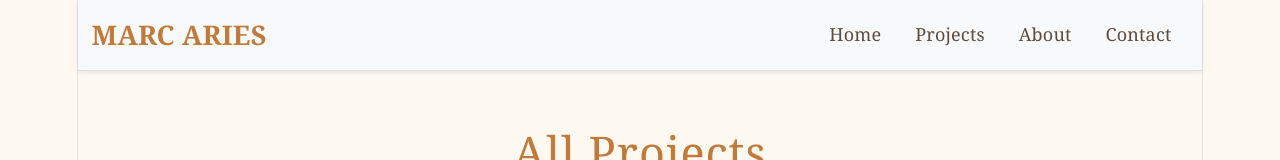
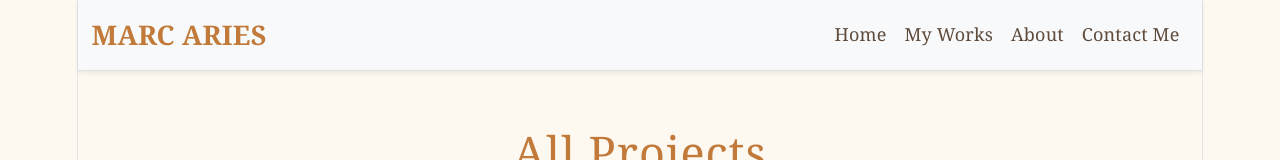
Before and after one commit to Marc-4ries/MyPortfolio, a React (Vite) app: page /myworks in a window 1280 px wide. Shown: the top 160 px of the page. Built offline with nearby package versions, Linux system fonts and the light colour scheme; no server answers.

Commit message:
Full stack app

```diff
--- a/index.html
+++ b/index.html
@@ -1,10 +1,9 @@
-<!doctype html>
+<!DOCTYPE html>
 <html lang="en">
   <head>
     <meta charset="UTF-8" />
-    <link rel="icon" type="image/svg+xml" href="/favicon.svg" />
     <meta name="viewport" content="width=device-width, initial-scale=1.0" />
-    <title>apptechfinalsportfolio</title>
+    <title>Marc Aries Portfolio</title>
   </head>
   <body>
     <div id="root"></div>
--- a/src/App.tsx
+++ b/src/App.tsx
@@ -16,7 +16,7 @@ function App() {
         <Route path="/myworks" element={<MyWorks />} />
         <Route path="/about" element={<About />} />
         <Route path="/contact" element={<ContactMe />} />
-        <Route path="/x7k9m-admin" element={<Admin />} />
+        <Route path="/secretadmin" element={<Admin />} />
       </Routes>
     </Router>
   );
--- a/src/Navbar.tsx
+++ b/src/Navbar.tsx
@@ -6,18 +6,18 @@ const Navbar = () => {
   const [expanded, setExpanded] = useState(false);
 
   return (
-    <BootstrapNavbar expanded={expanded} bg="light" expand="lg" sticky="top" className="border-bottom shadow-sm" style={{ backgroundColor: '#fdf8f0' }}>
+    <BootstrapNavbar expanded={expanded} bg="light" expand="lg" sticky="top" className="border-bottom shadow-sm">
       <Container>
         <BootstrapNavbar.Brand style={{ color: '#c17a3a', fontWeight: 'bold', fontSize: '1.5rem' }}>
           MARC ARIES
         </BootstrapNavbar.Brand>
-        <BootstrapNavbar.Toggle onClick={() => setExpanded(expanded ? false : true)} aria-controls="basic-navbar-nav" />
+        <BootstrapNavbar.Toggle onClick={() => setExpanded(expanded ? false : true)} />
         <BootstrapNavbar.Collapse id="basic-navbar-nav">
           <Nav className="ms-auto">
-            <Nav.Link as={NavLink} to="/" end onClick={() => setExpanded(false)} style={{ color: '#5e4b3c', fontWeight: '500', margin: '0 8px' }}>Home</Nav.Link>
-            <Nav.Link as={NavLink} to="/myworks" onClick={() => setExpanded(false)} style={{ color: '#5e4b3c', fontWeight: '500', margin: '0 8px' }}>Projects</Nav.Link>
-            <Nav.Link as={NavLink} to="/about" onClick={() => setExpanded(false)} style={{ color: '#5e4b3c', fontWeight: '500', margin: '0 8px' }}>About</Nav.Link>
-            <Nav.Link as={NavLink} to="/contact" onClick={() => setExpanded(false)} style={{ color: '#5e4b3c', fontWeight: '500', margin: '0 8px' }}>Contact</Nav.Link>
+            <Nav.Link as={NavLink} to="/" end onClick={() => setExpanded(false)} style={{ color: '#5e4b3c', fontWeight: '500' }}>Home</Nav.Link>
+            <Nav.Link as={NavLink} to="/myworks" onClick={() => setExpanded(false)} style={{ color: '#5e4b3c', fontWeight: '500' }}>My Works</Nav.Link>
+            <Nav.Link as={NavLink} to="/about" onClick={() => setExpanded(false)} style={{ color: '#5e4b3c', fontWeight: '500' }}>About</Nav.Link>
+            <Nav.Link as={NavLink} to="/contact" onClick={() => setExpanded(false)} style={{ color: '#5e4b3c', fontWeight: '500' }}>Contact Me</Nav.Link>
           </Nav>
         </BootstrapNavbar.Collapse>
       </Container>
--- a/src/main.tsx
+++ b/src/main.tsx
@@ -2,7 +2,7 @@ import { StrictMode } from 'react';
 import { createRoot } from 'react-dom/client';
 import './index.css';
 import './custom.css';
-import App from './App.tsx';
+import App from './App';
 
 createRoot(document.getElementById('root')!).render(
   <StrictMode>
```
Also changed, not shown: package.json (+14 -31 lines), 1 other file (tests, documents, lock files or other folders).
